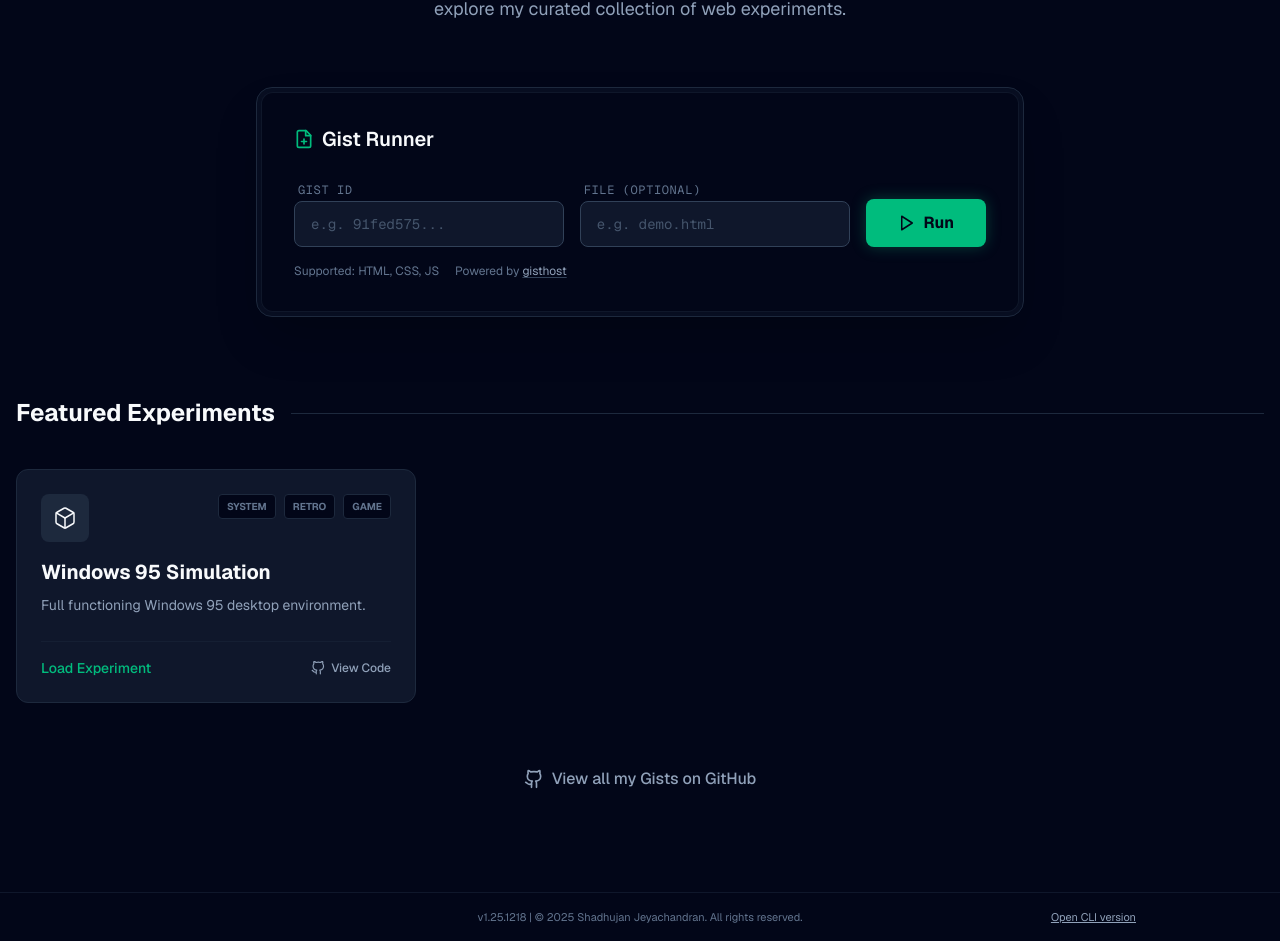
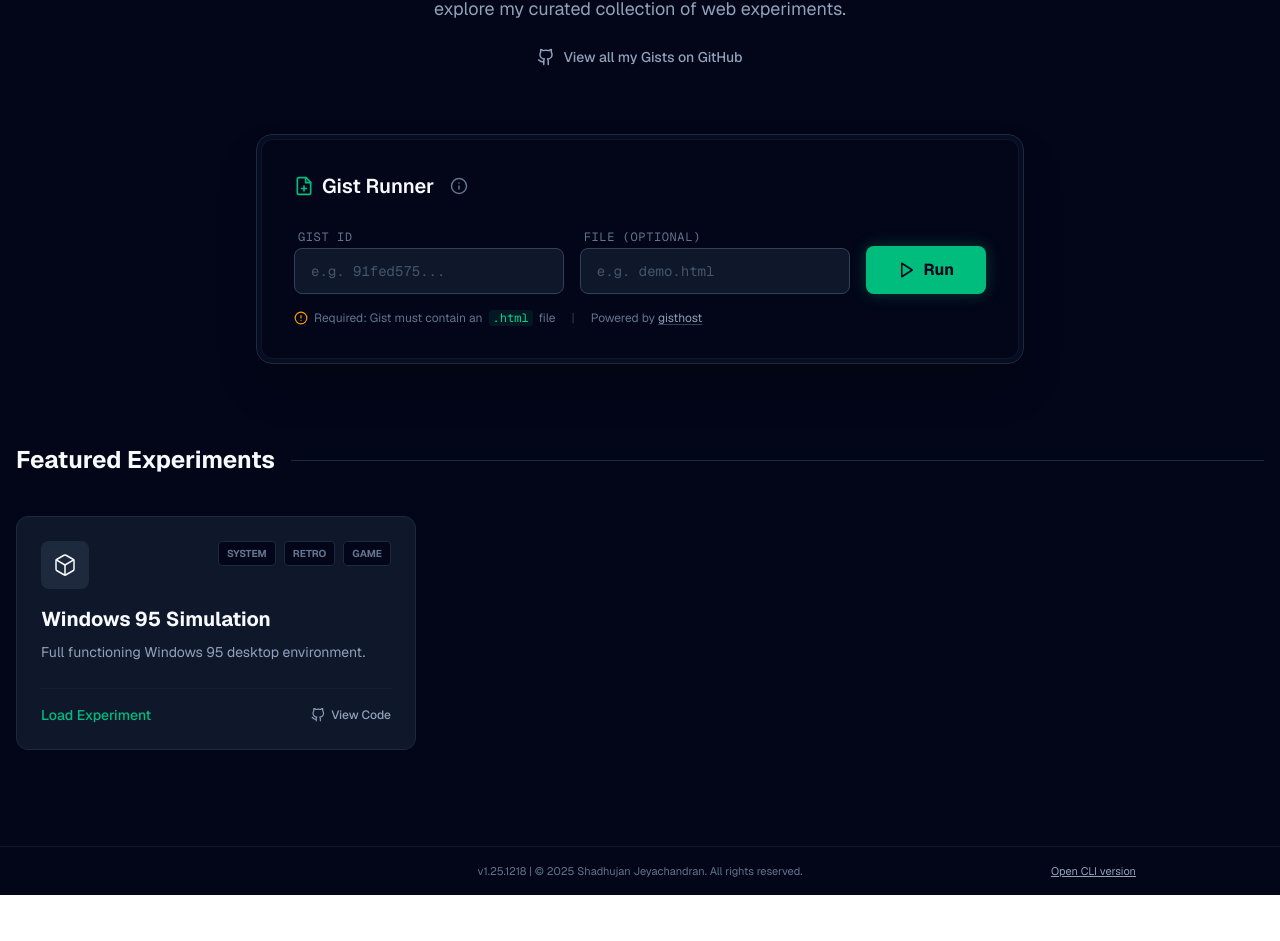
Before and after one commit to Shadhujan/Portfolio, a Next.js app: page /playground in a window 1280 px wide. Shown: the part 277-1218 px from the top of the page. After the commit the page ends 1172 px from the top, so only its background shows below. Built offline with nearby package versions, Linux system fonts and the light colour scheme.

Commit message:
update the view gist alignment

```diff
--- a/app/playground/page.tsx
+++ b/app/playground/page.tsx
@@ -12,15 +12,59 @@
   const [gistId, setGistId] = useState("");
   const [fileName, setFileName] = useState("");
   const [activeGist, setActiveGist] = useState<{ id: string; file?: string; title: string } | null>(null);
+  const [error, setError] = useState<string | null>(null);
+  const [loading, setLoading] = useState(false);
 
-  const handleRun = (e: React.FormEvent) => {
+  const handleRun = async (e: React.FormEvent) => {
     e.preventDefault();
     if (!gistId.trim()) return;
-    setActiveGist({
-      id: gistId,
-      file: fileName || undefined,
-      title: "Custom Gist Info"
-    });
+
+    setLoading(true);
+    setError(null);
+    setActiveGist(null);
+
+    try {
+      // Fetch Gist metadata to validate
+      const response = await fetch(`https://api.github.com/gists/${gistId.trim()}`);
+
+      if (!response.ok) {
+        if (response.status === 404) {
+          throw new Error("Gist not found. Please check the ID.");
+        }
+        throw new Error("Failed to fetch Gist data.");
+      }
+
+      const data = await response.json();
+      const files = Object.keys(data.files || {});
+
+      // If user specified a file, check if it exists and is HTML
+      if (fileName.trim()) {
+        const targetFile = files.find(f => f === fileName.trim());
+        if (!targetFile) {
+          throw new Error(`File "${fileName}" not found in this Gist.`);
+        }
+        if (!targetFile.toLowerCase().endsWith('.html')) {
+           throw new Error(`The file "${fileName}" is not an HTML file. This runner only supports HTML.`);
+        }
+      } else {
+        // Otherwise, look for any HTML file
+        const htmlFile = files.find(f => f.toLowerCase().endsWith('.html'));
+        if (!htmlFile) {
+           throw new Error("This Gist does not contain any .html files. To run an experiment, the Gist must at least have an index.html.");
+        }
+      }
+
+      setActiveGist({
+        id: gistId,
+        file: fileName || undefined,
+        title: data.description || "Custom Gist"
+      });
+
+    } catch (err: any) {
+      setError(err.message);
+    } finally {
+      setLoading(false);
+    }
   };
 
   return (
@@ -47,6 +91,22 @@
              >
                 An interactive lab for experimenting with code. Run any GitHub Gist instantly or explore my curated collection of web experiments.
              </motion.p>
+
+             <motion.div
+                initial={{ opacity: 0, y: 20 }}
+                animate={{ opacity: 1, y: 0 }}
+                transition={{ delay: 0.15 }}
+                className="mt-6 flex justify-center"
+             >
+                <a
+                  href="https://gist.github.com/Shadhujan"
+                  target="_blank"
+                  className="inline-flex items-center gap-2 text-slate-400 hover:text-emerald-400 font-medium transition-colors border-b border-transparent hover:border-emerald-400 pb-0.5 text-sm"
+                >
+                  <svg width="18" height="18" viewBox="0 0 24 24" fill="none" stroke="currentColor" strokeWidth="2" strokeLinecap="round" strokeLinejoin="round"><path d="M15 22v-4a4.8 4.8 0 0 0-1-3.5c3 0 6-2 6-5.5.08-1.25-.27-2.48-1-3.5.28-1.15.28-2.35 0-3.5 0 0-1 0-3 1.5-2.64-.5-5.36-.5-8 0C6 2 5 2 5 2c-.3 1.15-.3 2.35 0 3.5A5.403 5.403 0 0 0 4 9c0 3.5 3 5.5 6 5.5-.39.49-.68 1.05-.85 1.65-.17.6-.22 1.23-.15 1.85v4"></path><path d="M9 18c-4.51 2-5-2-7-2"></path></svg>
+                  View all my Gists on GitHub
+                </a>
+             </motion.div>
         </section>
 
         {/* Gist Runner UI */}
@@ -61,6 +121,17 @@
                 <h2 className="text-xl font-semibold mb-6 flex items-center gap-2">
                    <svg width="20" height="20" viewBox="0 0 24 24" fill="none" stroke="currentColor" strokeWidth="2" strokeLinecap="round" strokeLinejoin="round" className="text-emerald-500"><path d="M14.5 2H6a2 2 0 0 0-2 2v16a2 2 0 0 0 2 2h12a2 2 0 0 0 2-2V7.5L14.5 2z"></path><polyline points="14 2 14 8 20 8"></polyline><line x1="12" y1="18" x2="12" y2="12"></line><line x1="9" y1="15" x2="15" y2="15"></line></svg>
                    Gist Runner
+
+                   <div className="group relative ml-2">
+                      <svg width="18" height="18" viewBox="0 0 24 24" fill="none" stroke="currentColor" strokeWidth="2" strokeLinecap="round" strokeLinejoin="round" className="text-slate-500 hover:text-emerald-400 cursor-help transition-colors"><circle cx="12" cy="12" r="10"></circle><line x1="12" y1="16" x2="12" y2="12"></line><line x1="12" y1="8" x2="12.01" y2="8"></line></svg>
+
+                      <div className="absolute bottom-full left-1/2 -translate-x-1/2 mb-3 w-64 p-3 bg-slate-800 border border-slate-700 rounded-lg shadow-xl opacity-0 group-hover:opacity-100 transition-opacity pointer-events-none z-10">
+                         <div className="text-xs text-slate-300 leading-relaxed text-center">
+                            Enter the ID of any GitHub Gist containing an <span className="text-emerald-400 font-mono">index.html</span> file to run it instantly in the browser. Perfect for testing raw HTML/CSS/JS snippets.
+                         </div>
+                         <div className="absolute top-full left-1/2 -translate-x-1/2 -mt-1 border-4 border-transparent border-t-slate-800" />
+                      </div>
+                   </div>
                 </h2>
                 <form onSubmit={handleRun} className="flex flex-col sm:flex-row gap-4">
                    <div className="flex-1 space-y-2">
@@ -70,7 +141,7 @@
                         placeholder="e.g. 91fed575..."
                         value={gistId}
                         onChange={(e) => setGistId(e.target.value)}
-                        className="w-full bg-slate-900 border border-slate-700 rounded-lg px-4 py-3 text-sm focus:ring-2 focus:ring-emerald-500/50 focus:border-emerald-500 outline-none transition-all placeholder:text-slate-600 font-mono text-slate-300"
+                        className={`w-full bg-slate-900 border ${error ? 'border-red-500/50 focus:border-red-500' : 'border-slate-700 focus:border-emerald-500'} rounded-lg px-4 py-3 text-sm focus:ring-2 focus:ring-emerald-500/50 outline-none transition-all placeholder:text-slate-600 font-mono text-slate-300`}
                       />
                    </div>
                    <div className="flex-1 space-y-2">
@@ -86,16 +157,32 @@
                    <div className="space-y-2 pt-6 sm:pt-0 sm:self-end">
                       <button
                          type="submit"
-                         className="w-full sm:w-auto px-8 py-3 bg-emerald-500 hover:bg-emerald-400 text-slate-950 font-bold rounded-lg transition-all hover:scale-[1.02] shadow-[0_0_15px_rgba(16,185,129,0.3)] flex items-center justify-center gap-2"
+                         disabled={loading}
+                         className="w-full sm:w-auto px-8 py-3 bg-emerald-500 hover:bg-emerald-400 text-slate-950 font-bold rounded-lg transition-all hover:scale-[1.02] shadow-[0_0_15px_rgba(16,185,129,0.3)] flex items-center justify-center gap-2 disabled:opacity-50 disabled:cursor-not-allowed"
                       >
-                         <svg width="18" height="18" viewBox="0 0 24 24" fill="none" stroke="currentColor" strokeWidth="2" strokeLinecap="round" strokeLinejoin="round"><polygon points="5 3 19 12 5 21 5 3"></polygon></svg>
-                         Run
+                         {loading ? (
+                            <div className="w-4 h-4 border-2 border-slate-900 border-t-transparent rounded-full animate-spin" />
+                         ) : (
+                            <svg width="18" height="18" viewBox="0 0 24 24" fill="none" stroke="currentColor" strokeWidth="2" strokeLinecap="round" strokeLinejoin="round"><polygon points="5 3 19 12 5 21 5 3"></polygon></svg>
+                         )}
+                         {loading ? 'Checking...' : 'Run'}
                       </button>
                    </div>
                 </form>
 
-                <div className="mt-4 text-xs text-slate-500 flex gap-4">
-                   <p>Supported: HTML, CSS, JS</p>
+                {error && (
+                   <div className="mt-4 p-3 bg-red-500/10 border border-red-500/20 rounded-lg flex items-start gap-3 text-sm text-red-200">
+                      <svg className="w-5 h-5 shrink-0 text-red-400 mt-0.5" fill="none" viewBox="0 0 24 24" stroke="currentColor"><path strokeLinecap="round" strokeLinejoin="round" strokeWidth="2" d="M12 8v4m0 4h.01M21 12a9 9 0 11-18 0 9 9 0 0118 0z" /></svg>
+                      <p>{error}</p>
+                   </div>
+                )}
+
+                <div className="mt-4 text-xs text-slate-500 flex flex-col sm:flex-row gap-4 sm:items-center">
+                   <p className="flex items-center gap-1.5">
+                     <svg width="14" height="14" viewBox="0 0 24 24" fill="none" stroke="currentColor" strokeWidth="2" strokeLinecap="round" strokeLinejoin="round" className="text-amber-500"><circle cx="12" cy="12" r="10"></circle><line x1="12" y1="8" x2="12" y2="12"></line><line x1="12" y1="16" x2="12.01" y2="16"></line></svg>
+                     Required: Gist must contain an <span className="font-mono text-emerald-400 bg-emerald-500/10 px-1 rounded">.html</span> file
+                   </p>
+                   <p className="hidden sm:block text-slate-700">|</p>
                    <p>Powered by <a href="https://gisthost.github.io/" target="_blank" className="text-slate-400 hover:text-emerald-400 underline decoration-slate-700 underline-offset-2">gisthost</a></p>
                 </div>
              </div>
@@ -206,16 +293,8 @@
               {/* Fallback / Empty State filler if needed later */}
            </div>
 
-           <div className="mt-16 text-center">
-              <a
-                href="https://gist.github.com/Shadhujan"
-                target="_blank"
-                className="inline-flex items-center gap-2 text-slate-400 hover:text-emerald-400 font-medium transition-colors border-b border-transparent hover:border-emerald-400 pb-0.5"
-              >
-                <svg width="20" height="20" viewBox="0 0 24 24" fill="none" stroke="currentColor" strokeWidth="2" strokeLinecap="round" strokeLinejoin="round"><path d="M15 22v-4a4.8 4.8 0 0 0-1-3.5c3 0 6-2 6-5.5.08-1.25-.27-2.48-1-3.5.28-1.15.28-2.35 0-3.5 0 0-1 0-3 1.5-2.64-.5-5.36-.5-8 0C6 2 5 2 5 2c-.3 1.15-.3 2.35 0 3.5A5.403 5.403 0 0 0 4 9c0 3.5 3 5.5 6 5.5-.39.49-.68 1.05-.85 1.65-.17.6-.22 1.23-.15 1.85v4"></path><path d="M9 18c-4.51 2-5-2-7-2"></path></svg>
-                View all my Gists on GitHub
-              </a>
-           </div>
+
+           {/* Fallback / Empty State filler if needed later */}
         </section>
 
       </main>
```
